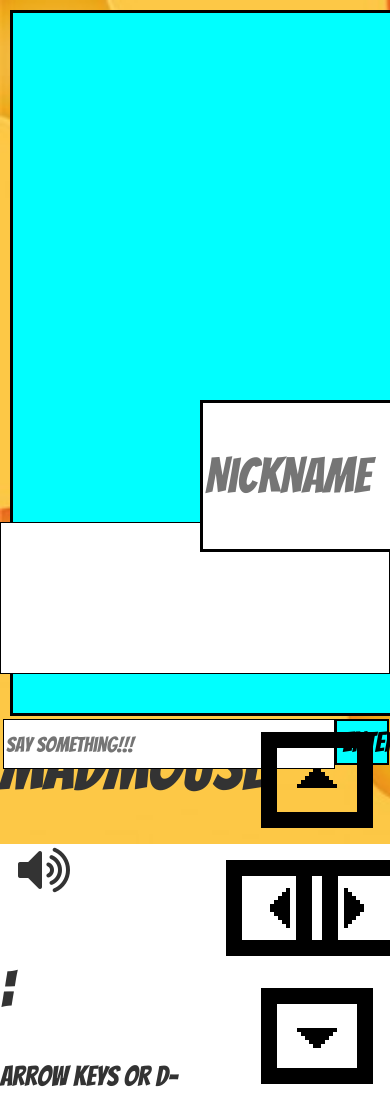
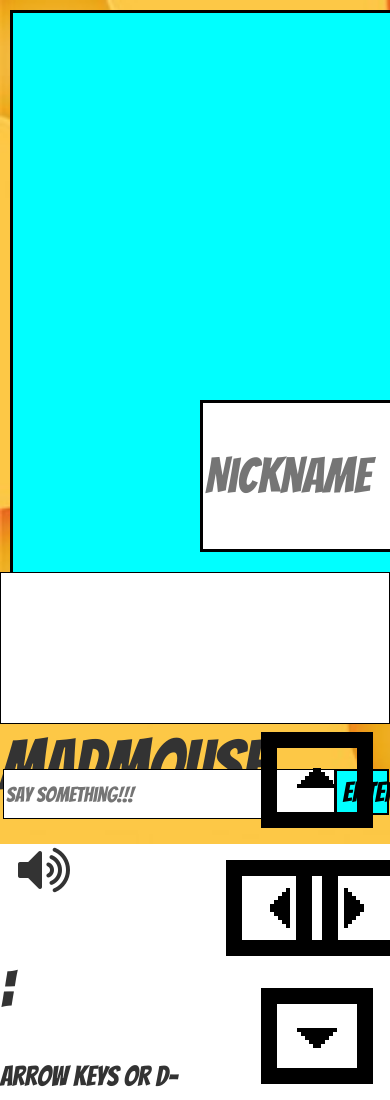
Before and after one commit to KFarm93/madmouse, a website: page public/index.html in a window 390 px wide. Shown: the top 1100 px of the page. Drawn offline with nearby package versions, Linux system fonts and the light colour scheme; no server answers.

Commit message:
STILL same problem

```diff
--- a/public/style.css
+++ b/public/style.css
@@ -223,7 +223,7 @@ body {
   }
 
   #messageForm {
-    bottom: 75px;
+    bottom: 25px;
     width: 100%;
     left: 3px;
   }
@@ -237,7 +237,7 @@ body {
   #messageDiv {
     font-family: 'Bangers', cursive;
     font-size: 2em;
-    bottom: 170px;
+    bottom: 120px;
     left: 0px;
     width: 100%;
     height: 18%;
```
